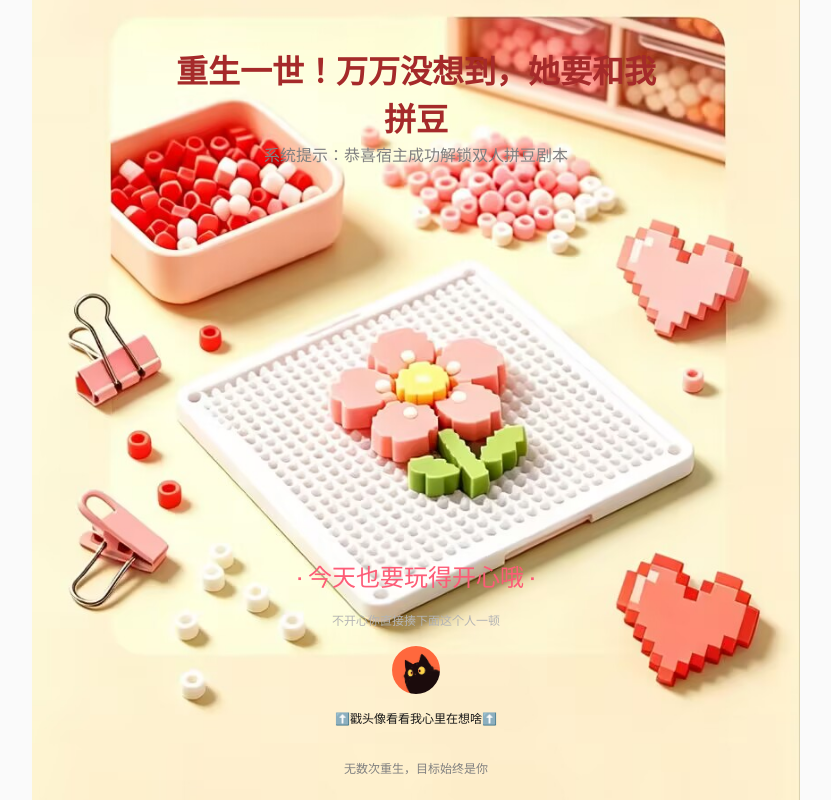
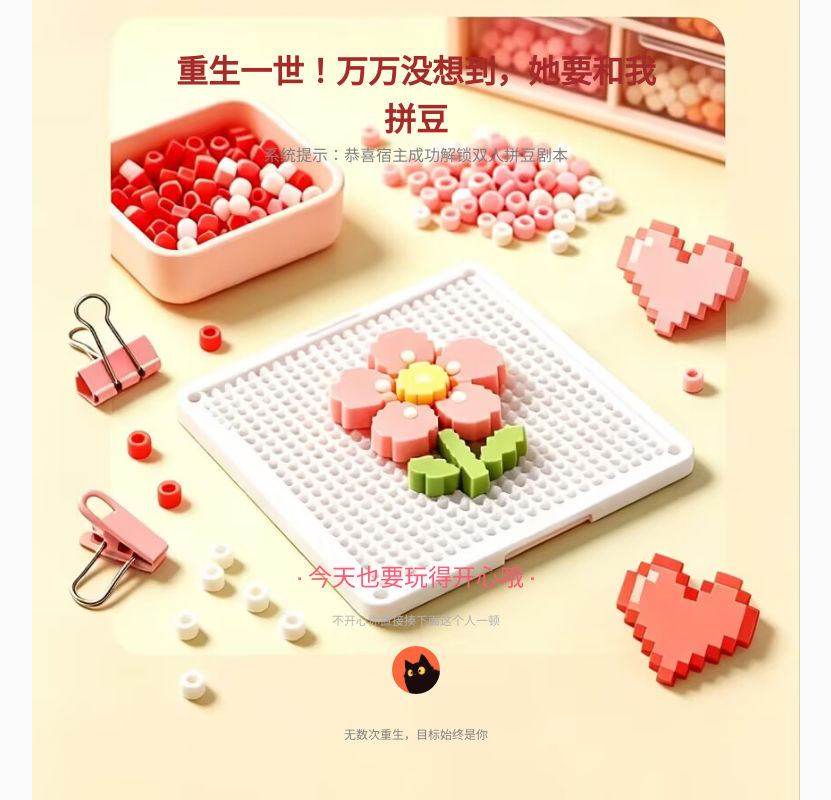
Before and after one commit to wooyo20/her-smile, a Next.js app: page / in a window 1280 px wide. Shown: the whole page, without its empty margins (224-1055 px from the left). Built offline with nearby package versions, Linux system fonts and the light colour scheme.

Commit message:
隐藏点击

```diff
--- a/app/first.tsx
+++ b/app/first.tsx
@@ -21,7 +21,7 @@ export default function First() {
                 <div className='hdmtWelcomeText'>· 今天也要玩得开心哦 ·</div>
                 <div className="hdmtWelcomeTip">不开心你直接揍下面这个人一顿</div>
                 <div className="hdmtImg" onClick={openModal} />
-                <div className="hdmtWelcomeGuide" >⬆️戳头像看看我心里在想啥⬆️</div>
+                {/* <div className="hdmtWelcomeGuide" >⬆️戳头像看看我心里在想啥⬆️</div> */}
                 <div className="hdmtWelcomeBtn">无数次重生，目标始终是你</div>
             </div>
             {/* 弹窗遮罩层 */}
```
